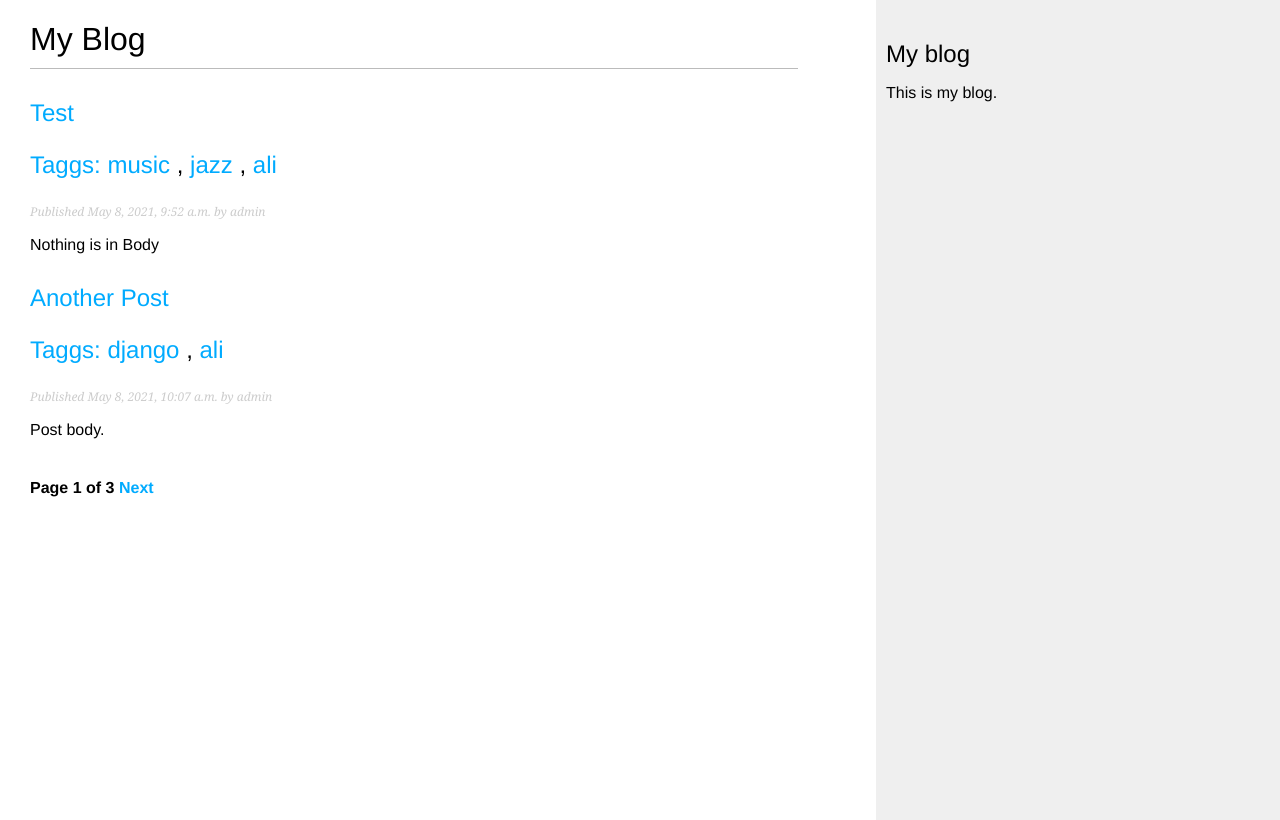
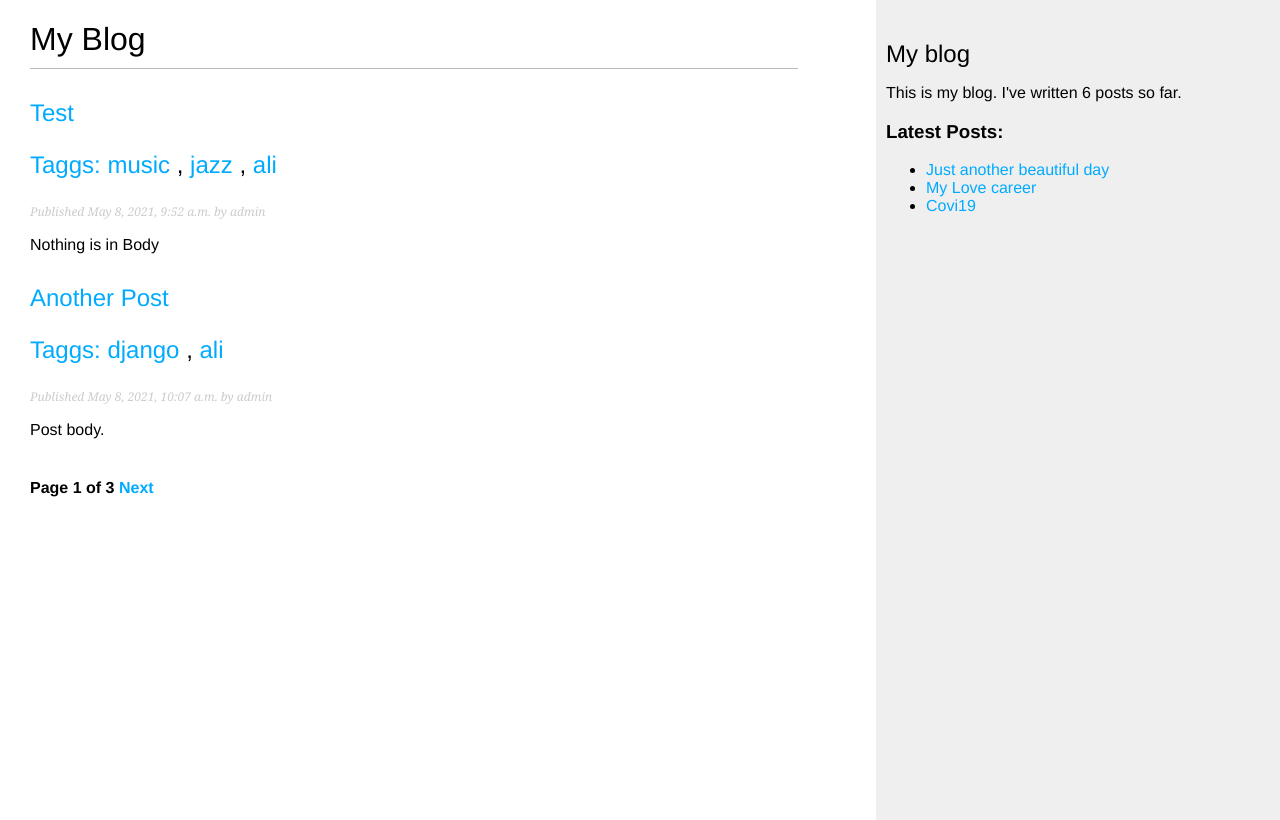
Before and after one commit to dalianosh/django-by-example, a Django app: page /blog/ in a window 1280 px wide. Run offline with Django 3.2, Linux system fonts and the light colour scheme; data comes from the database, SQL or seed files in the repository; both versions use the stored data as it was after the commit.

Commit message:
added custom templates

```diff
--- a/blog/templates/blog/base.html
+++ b/blog/templates/blog/base.html
@@ -1,5 +1,5 @@
+{% load blog_tags %}
 {% load static %}
-
 <! DOCTYPE html>
 <html>
 <head>
@@ -13,7 +13,9 @@
     </div>
     <div id="sidebar">
         <h2>My blog</h2>
-        <p>This is my blog.</p>
+        <p>This is my blog. I've written {% total_posts %} posts so far.</p>
+        <h3>Latest Posts:</h3>
+        {% show_latest_posts 3 %}
     </div>
 </body>
 </html>
--- /dev/null
+++ b/blog/templates/blog/post/latest_posts.html
@@ -0,0 +1,7 @@
+<ul>
+    {% for post in latest_posts %}
+        <li>
+            <a href="{{ post.get_absolute_url }}">{{ post.title }}</a>
+        </li>
+    {% endfor %}
+</ul>
--- /dev/null
+++ b/blog/templatetags/blog_tags.py
@@ -0,0 +1,14 @@
+from django import template
+from ..models import Post
+
+register  = template.Library()
+
+@register.simple_tag
+def total_posts():
+    return Post.published.count()
+
+
+@register.inclusion_tag('blog/post/latest_posts.html')
+def show_latest_posts(count=5):
+    latest_posts = Post.published.all().order_by('-publish')[:count]
+    return {'latest_posts' : latest_posts}
--- a/blog/views.py
+++ b/blog/views.py
@@ -54,11 +54,21 @@ def post_detail(request, year, month, day, post):
             new_comment.save()
     else :
         comment_form = CommentForm()
+
+    # Fetching Similar Posts
+    # getting list of tag_ids of current post
+    post_tags_ids = post.taggs.values_list('id', flat=True)
+
+    # getting all other posts that have the same tag ids except the current post
+    similar_posts = Post.published.filter(taggs__in = post_tags_ids).exclude(id=post.id)
+    similar_posts = similar_posts.annotate(same_tags = Count('taggs')).order_by('-same_tags', '-publish')[:4]
+
     return render(request, 'blog/post/detail.html',
                   {'post': post,
                    'comments':comments,
                    'new_comments':new_comment,
-                   'comment_form':comment_form
+                   'comment_form':comment_form,
+                   'similar_posts' : similar_posts
                    })
 
 
```
Also changed, not shown: blog/templates/blog/post/detail.html (+8 -0 lines), blog/templatetags/__init__.py (added), db.sqlite3.
